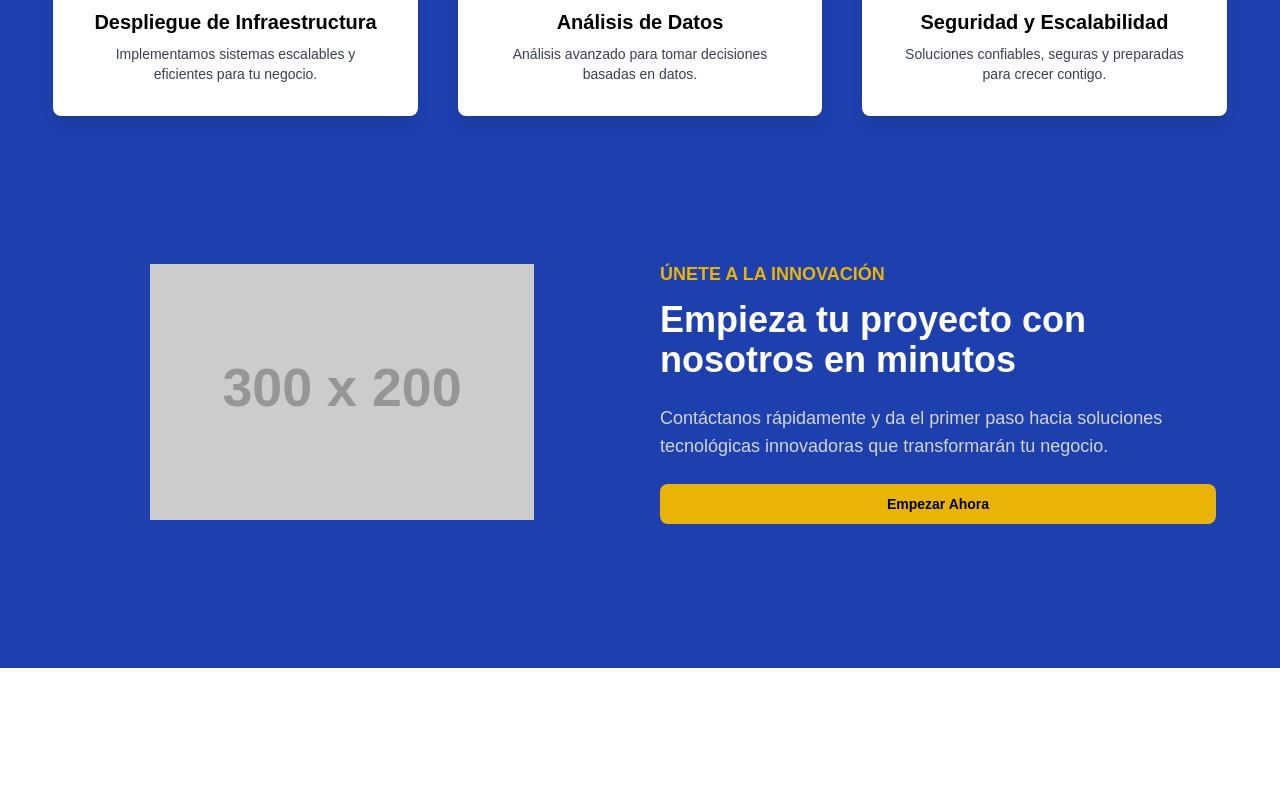
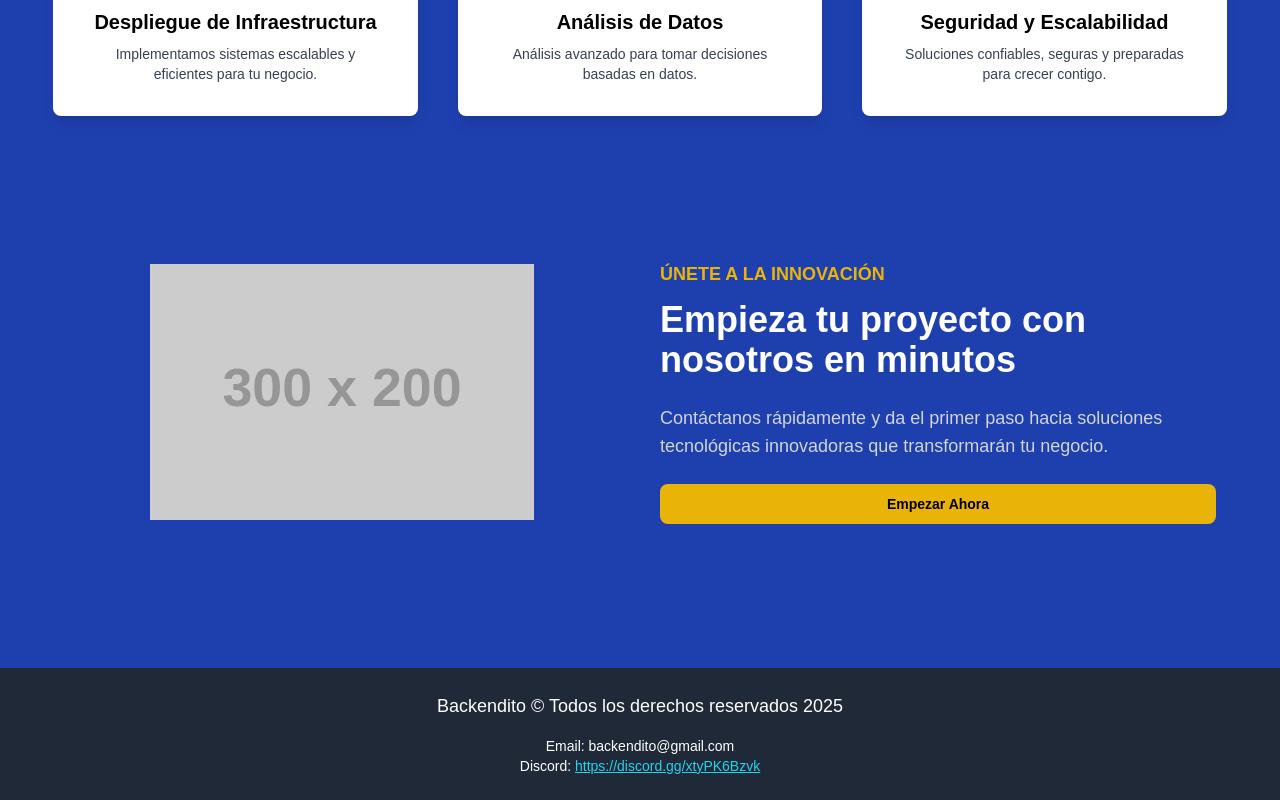
Before and after one commit to TomyRioss/backendito, a Next.js app: page / in a window 1280 px wide. Shown: the part 2511-3311 px from the top of the page. Before the commit the page ends 3179 px from the top, so only its background shows below. Built offline with nearby package versions, Linux system fonts and the light colour scheme.

Commit message:
feat: footer added

```diff
--- /dev/null
+++ b/src/app/components/Footer.tsx
@@ -0,0 +1,32 @@
+import React from 'react';
+
+const Footer = () => {
+  return (
+    <footer className="bg-gray-800 text-white py-6">
+      <div className="container mx-auto text-center">
+        <div className="flex items-center justify-center mb-4">
+          <p className="text-lg">
+            Backendito © Todos los derechos reservados
+            {' ' + new Date().getFullYear()}
+          </p>
+        </div>
+        <div>
+          <p className="text-sm">Email: backendito@gmail.com</p>
+          <p className="text-sm">
+            Discord:{' '}
+            <a
+              href="https://discord.gg/xtyPK6Bzvk"
+              target="_blank"
+              rel="noopener noreferrer"
+              className="text-cyan-400 underline"
+            >
+              https://discord.gg/xtyPK6Bzvk
+            </a>
+          </p>
+        </div>
+      </div>
+    </footer>
+  );
+};
+
+export default Footer;
--- a/src/app/page.tsx
+++ b/src/app/page.tsx
@@ -2,6 +2,7 @@ import HomeHeader from './components/HomeHeader/HomeHeader';
 import HomepageContact from './components/HomepageContact';
 import HomepageInfo from './components/HomepageInfo';
 import HomepageServices from './components/HomepageServices/HomepageServices';
+import Footer from './components/Footer';
 
 export default function Home() {
   return (
@@ -10,6 +11,7 @@ export default function Home() {
       <HomepageContact />
       <HomepageInfo />
       <HomepageServices />
+      <Footer />
     </>
   );
 }
```
